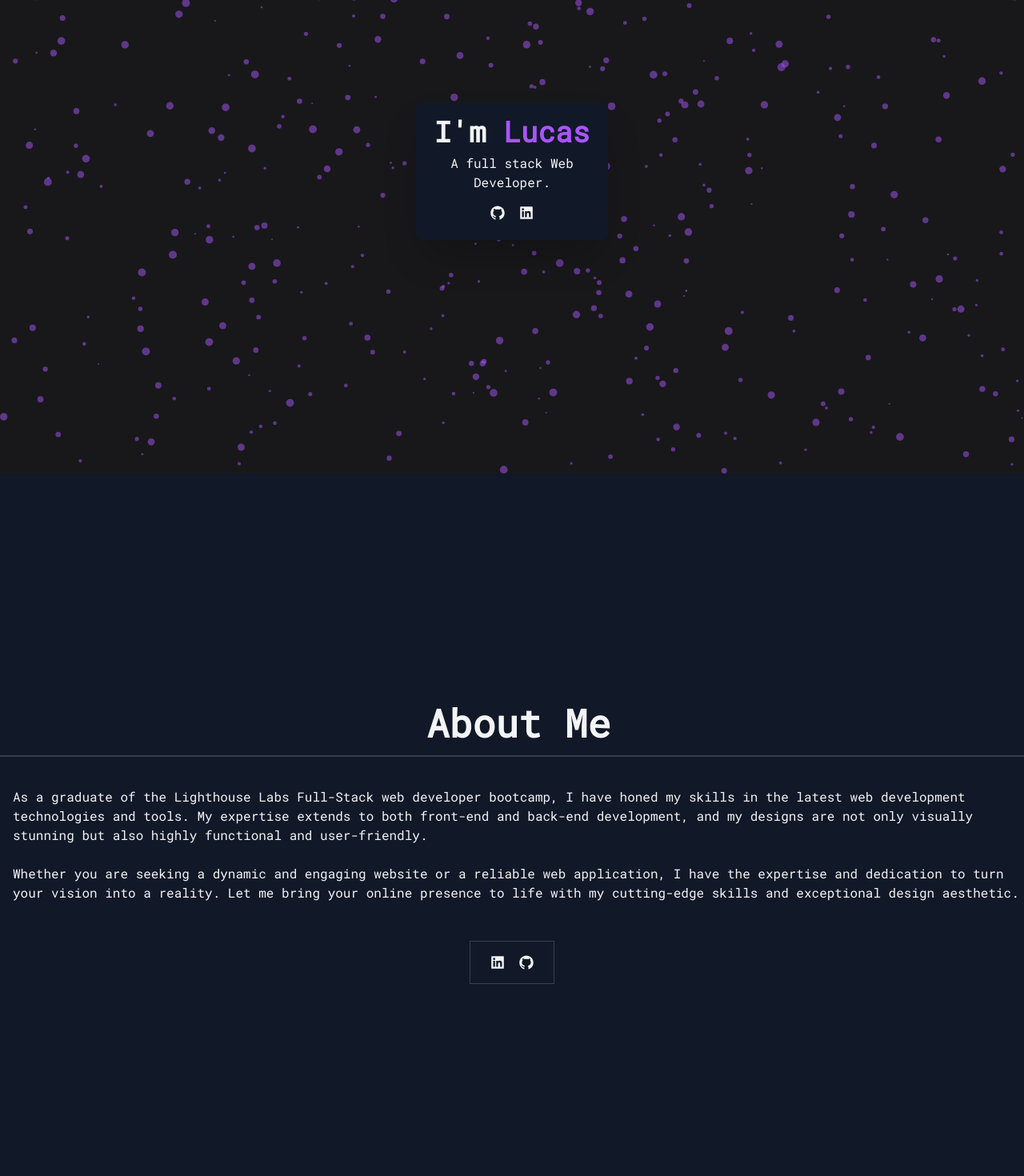
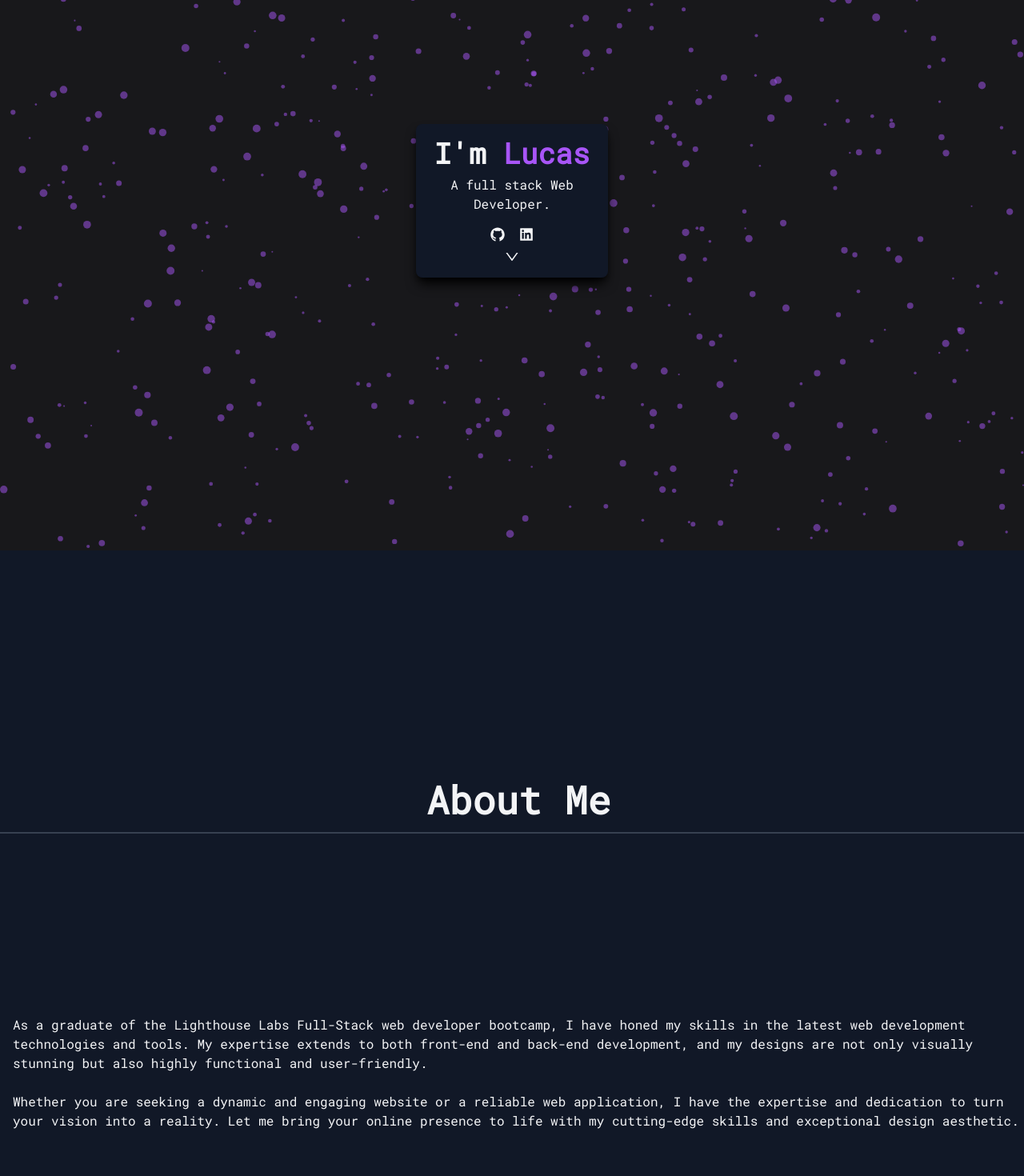
Before and after one commit to lucasw4/lucas-wade, a Next.js app: page / in a window 1280 px wide. Shown: the part 160-1630 px from the top of the page at 80% size. Built offline with nearby package versions, Linux system fonts and the light colour scheme.

Commit message:
Add more styling changes

```diff
--- a/src/components/Card.jsx
+++ b/src/components/Card.jsx
@@ -3,7 +3,7 @@ import React from "react";
 
 const Card = ({ title, summary, image, link, stack }) => {
   return (
-    <div className='bg-gray-800 rounded-lg shadow-md w-96 xl:w-[35rem] h-72 mb-16 mx-auto p-4 relative overflow-visible'>
+    <div className='bg-gray-800 rounded-lg w-96 xl:w-[35rem] h-72 mb-16 mx-auto p-4 relative overflow-visible transition-all hover:scale-105 hover:shadow-xl hover:shadow-black'>
       <div className='absolute -top-20 w-96 h-40 z-10 '>
         <Image
           src={image}
--- a/src/components/Header.jsx
+++ b/src/components/Header.jsx
@@ -1,16 +1,17 @@
+import Link from "next/link";
 import React from "react";
-import { AiFillGithub, AiFillLinkedin } from "react-icons/ai";
+import { AiFillGithub, AiFillLinkedin, AiOutlineDown } from "react-icons/ai";
 import ParticlesComponent from "./Particles";
 
 const Header = () => {
   return (
-    <section className='flex-col pl-0 w-full h-[44rem] justify-center text-center relative'>
+    <section className='flex-col pl-0 w-full h-[44rem] md:h-screen justify-center text-center relative'>
       <div className=''>
         <ParticlesComponent />
       </div>
 
-      <div className='z-10 absolute w-screen top-60 flex justify-center'>
-        <div className='w-60 bg-gray-900 rounded-lg py-4 shadow-2xl'>
+      <div className='z-10 absolute w-screen top-1/3 flex justify-center'>
+        <div className='w-60 bg-gray-900 rounded-lg py-4 shadow-lg shadow-black'>
           <h1 className='text-4xl font-bold pb-2'>
             {"I'm"} <span className='text-purple-500 font-bold'>Lucas</span>
           </h1>
@@ -31,6 +32,14 @@ const Header = () => {
               <AiFillLinkedin />
             </a>
           </div>
+          <div className='flex justify-center'>
+            <Link
+              href='#about--section'
+              className='text-xl transition-all hover:scale-125 hover:text-purple-500'
+            >
+              <AiOutlineDown />
+            </Link>
+          </div>
         </div>
       </div>
 
--- a/src/pages/about.jsx
+++ b/src/pages/about.jsx
@@ -4,22 +4,26 @@ import { AiFillGithub, AiFillLinkedin } from "react-icons/ai";
 
 const About = () => {
   return (
-    <section id='about--section' className='mt-72 mb-72'>
+    <section
+      id='about--section'
+      className='mt-72 mb-72 md:mt-72 md:mb-0 md:h-[44rem]'
+    >
       <HeaderText message='About Me' />
-      <div className='mb-10 2xl:mx-[40rem]'>
-        <p className='py-4 pl-4'>
+      <div className='2xl:mx-[40rem] flex flex-col h-[40rem]'>
+        <div className='h-full flex flex-col justify-center'>
+          <div className='py-4 pl-4'>
             As a graduate of the Lighthouse Labs Full-Stack web developer
             bootcamp, I have honed my skills in the latest web development
             technologies and tools. My expertise extends to both front-end and
             back-end development, and my designs are not only visually stunning
             but also highly functional and user-friendly.
-        </p>
-        <p className='py-2 pl-4'>
+          </div>
+          <div className='py-2 pl-4'>
             Whether you are seeking a dynamic and engaging website or a reliable
             web application, I have the expertise and dedication to turn your
-          vision into a reality. Let me bring your online presence to life with
-          my cutting-edge skills and exceptional design aesthetic.
-        </p>
+            vision into a reality. Let me bring your online presence to life
+            with my cutting-edge skills and exceptional design aesthetic.
+          </div>
         </div>
         <div className='mx-16 md:w-fit md:mx-auto md:p-4 border border-gray-700 flex justify-center py-3 mb-10'>
           <a
@@ -37,6 +41,7 @@ const About = () => {
             <AiFillGithub />
           </a>
         </div>
+      </div>
     </section>
   );
 };
--- a/src/pages/contact.jsx
+++ b/src/pages/contact.jsx
@@ -6,13 +6,13 @@ const Contact = () => {
     <section className='mt-72' id='contact--section'>
       <HeaderText message='Contact Me' />
       <div className='px-5 flex justify-center'>
-        <p className='text-xl flex py-2'>
+        <div className='text-xl flex py-2'>
           <div className='ml-4 transition-all hover:scale-110 hover:text-purple-500'>
             <a href='#' className='underline hover:no-underline'>
               lucaswade4@gmail.com
             </a>
           </div>
-        </p>
+        </div>
       </div>
       <div className='text-xl px-5 pt-2 pb-20 flex justify-center'>
         <div>
--- a/src/pages/portfolio.jsx
+++ b/src/pages/portfolio.jsx
@@ -43,13 +43,13 @@ const Portfolio = () => {
   return (
     <div className='bg-gray-900 py-8' id='portfolio--section'>
       <HeaderText message='Projects' />
-      <div className='container mx-auto'>
+      <div className='container mx-auto mt-32'>
         <div className='h-24'></div>
         <div className='flex flex-wrap -mx-4'>
           {projects.map((project) => (
             <div
               key={project.id}
-              className='w-96 mx-auto flex-col items-center sm:w-1/2 md:flex-row mb-14 transition-all hover:scale-105'
+              className='w-96 mx-auto flex-col items-center sm:w-1/2 md:flex-row mb-14'
             >
               <Card
                 title={project.title}
```
Lines whose indentation alone changed are shown as unchanged.
